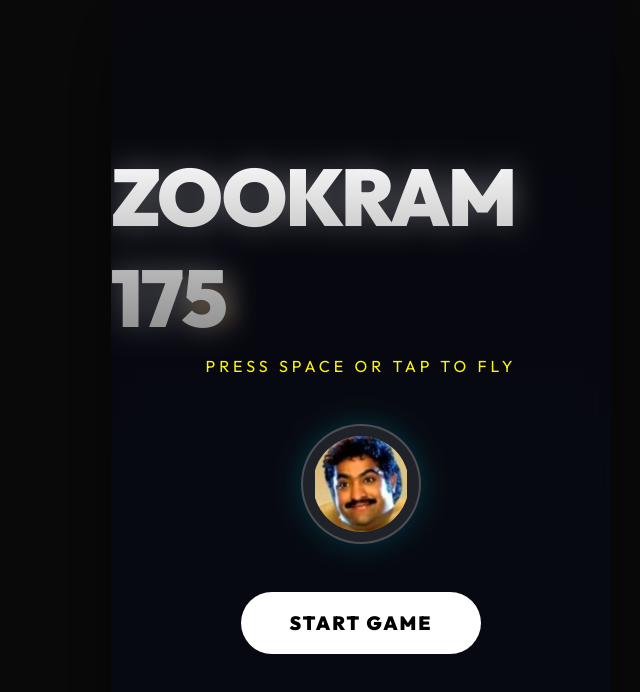
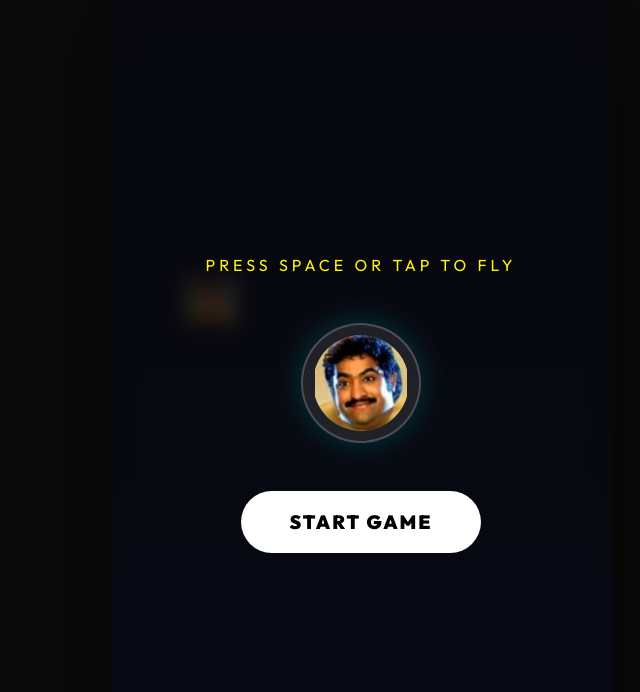
Before and after one commit to MithunChowdary/zoom-game, a website built with Vite: page index.html in a window 1280 px wide. Shown: the whole page, without its empty margins (279-919 px from the left). Built offline with nearby package versions, Linux system fonts and the light colour scheme.

Commit message:
UI: Remove 'ZOOKRAM 175' title from start screen

```diff
--- a/index.html
+++ b/index.html
@@ -17,7 +17,7 @@
     <div id="game-container">
         <div id="ui-layer">
             <div id="start-screen" class="screen">
-                <h1 class="game-title">ZOOKRAM 175</h1>
+                <h1 class="game-title"></h1>
                 <p class="subtitle">Press SPACE or TAP to FLY</p>
                 <div class="character-preview">
                     <img src="player.png" alt="Player" id="preview-img" onerror="this.style.display='none'">
```
